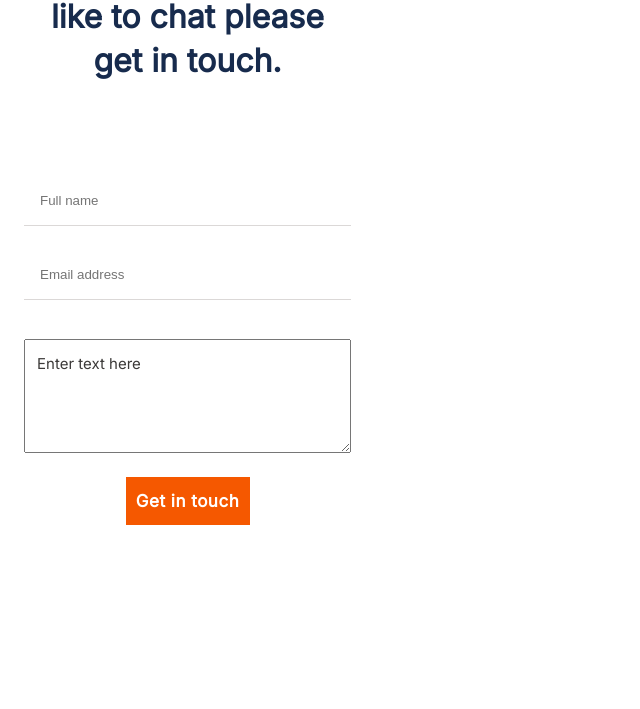
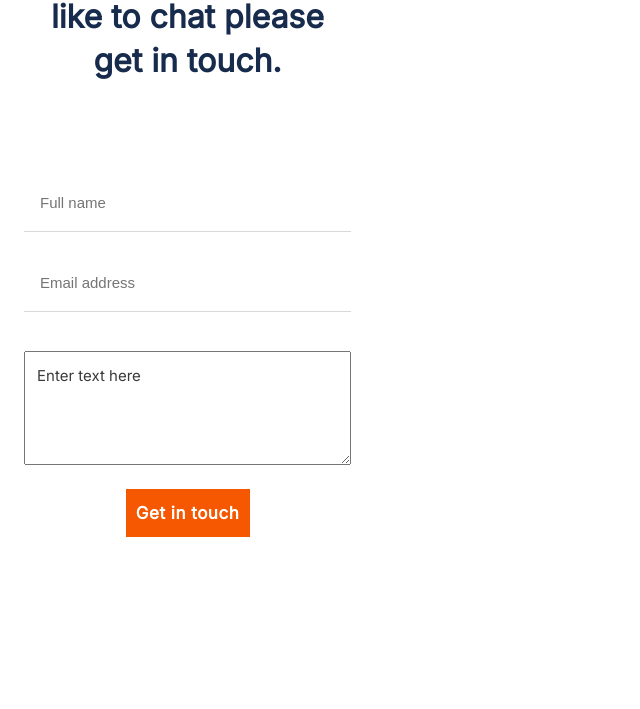
Before and after one commit to MmakolaMC/Portfolio-setup-and-mobile-version-skeleton, a website: page index.html in a window 1280 px wide. Shown: the part 6178-6887 px from the top of the page, without its empty margins (0-640 px from the left). Drawn offline with Linux system fonts and the light colour scheme; a web font is replaced by a local one.

Commit message:
Change form input font properties

```diff
--- a/style.css
+++ b/style.css
@@ -661,6 +661,9 @@ button:enabled {
 
 .form input {
   border: none;
+  font-weight: 400;
+  font-size: 15px;
+  line-height: 24px;
 }
 
 .msg {
```
